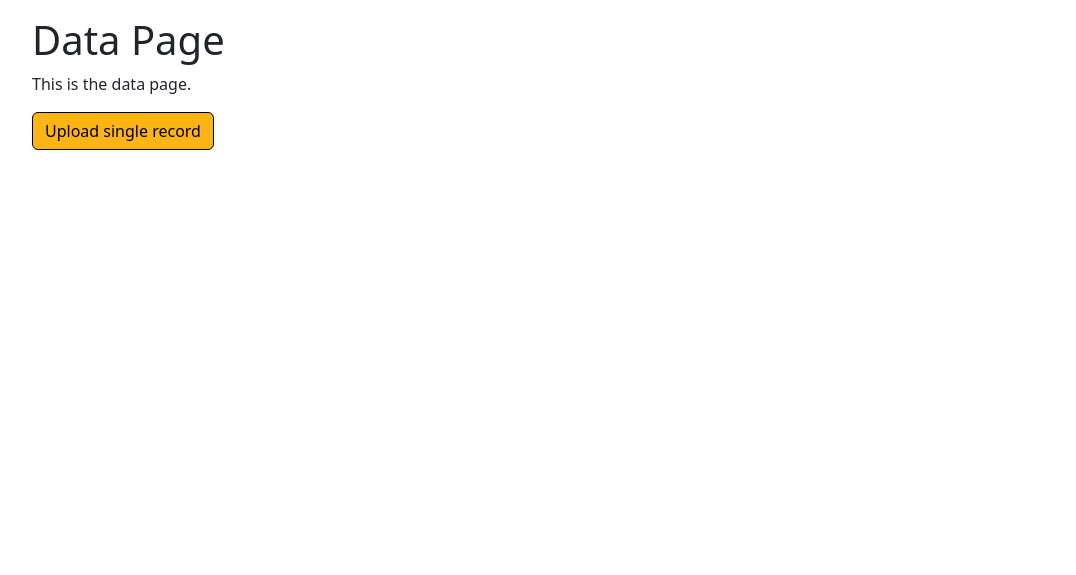
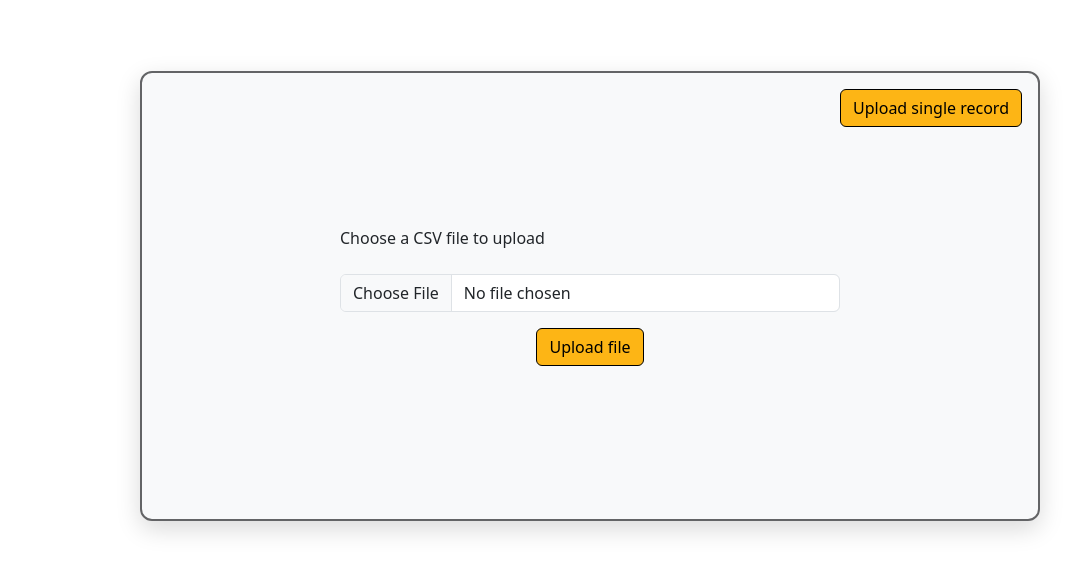
Before and after one commit to Colin-Lord/UMBCCareAggregator, a Django app: page /data/ in a window 1280 px wide. Shown: the part 66-641 px from the top of the page, without its empty margins (50-1126 px from the left). Run offline with Django 5.2, Linux system fonts and the light colour scheme.

Commit message:
added upload single record page, csv upload box, and user icon when logged in

```diff
--- a/aggregator/static/aggregator/style.css
+++ b/aggregator/static/aggregator/style.css
@@ -244,3 +244,42 @@
     align-self: flex-end;
     margin-top: 30px;
 }
+
+/************************************************************************/
+/* Data page */
+.data-page {
+    min-height: 70vh;
+    display: grid;
+    place-items: center;
+    padding: 1.5rem 0;
+}
+
+.data-panel {
+    position: relative;
+    display: grid;
+    place-items: center;
+    width: min(100%, 900px);
+    min-height: 450px;
+    padding: 1.5rem;
+    border: 2px solid var(--dark-grey);
+    border-radius: 12px;
+    background: #f8f9fa;
+    box-shadow: 0 8px 24px rgba(0, 0, 0, 0.15);
+}
+
+.data-panel > .btn-submit {
+    position: absolute;
+    top: 1rem;
+    right: 1rem;
+}
+
+.data-upload-form {
+    display: flex;
+    flex-direction: column;
+    gap: 1rem;
+    width: min(100%, 500px);
+}
+
+.data-upload-form .btn-submit {
+    align-self: center;
+}
--- a/aggregator/templates/aggregator/base.html
+++ b/aggregator/templates/aggregator/base.html
@@ -11,8 +11,12 @@
     <!-- Bootstrap CSS -->
     <link href="https://cdn.jsdelivr.net/npm/bootstrap@5.3.3/dist/css/bootstrap.min.css" rel="stylesheet">
 
+    <!-- Font Awesome icons -->
+    <link rel="stylesheet" href="https://cdnjs.cloudflare.com/ajax/libs/font-awesome/6.7.2/css/all.min.css">
+
     <!-- Custom CSS for UMBC colors -->
-    <link rel="stylesheet" href="{% static 'aggregator/style.css' %}">
+    <link rel="stylesheet" href="{% static 'aggregator/style.css' %}?v=2">
+
 </head>
 <body>
 
@@ -24,6 +28,10 @@
             <a class="navbar-brand d-flex align-items-center gap-2" href="{% url 'home' %}">
                 <img src="{% static 'aggregator/images/umbc_crest.png' %}" alt="" height="40">
                 <span>UMBC</span>
+                {% if user.is_authenticated %}
+                    <i class="fa-solid fa-user ms-2" aria-hidden="true"></i>
+                    <span>{{ user.get_username }}</span>
+                {% endif %}
             </a>
 
             <!-- Mobile Menu Button -->
--- a/aggregator/templates/aggregator/data.html
+++ b/aggregator/templates/aggregator/data.html
@@ -3,7 +3,18 @@
 {% block title %}Data{% endblock %}
 
 {% block content %}
-    <h1>Data Page</h1>
-    <p>This is the data page.</p>
-    <a href="{% url 'upload_record' %}" class="btn btn-submit">Upload single record</a>
+    <section class="data-page">
+        <div class="data-panel">
+            <a href="{% url 'upload_record' %}" class="btn btn-submit">
+                Upload single record
+            </a>
+            <form method="post" enctype="multipart/form-data" class="data-upload-form">
+                {% csrf_token %}
+                <label for="csv_file" class="form-label">Choose a CSV file to upload</label>
+                <input type="file" id="csv_file" name="csv_file" class="form-control"
+                       accept=".csv,text/csv" required>
+                <button type="submit" class="btn btn-submit">Upload file</button>
+            </form>
+        </div>
+    </section>
 {% endblock %}
```
